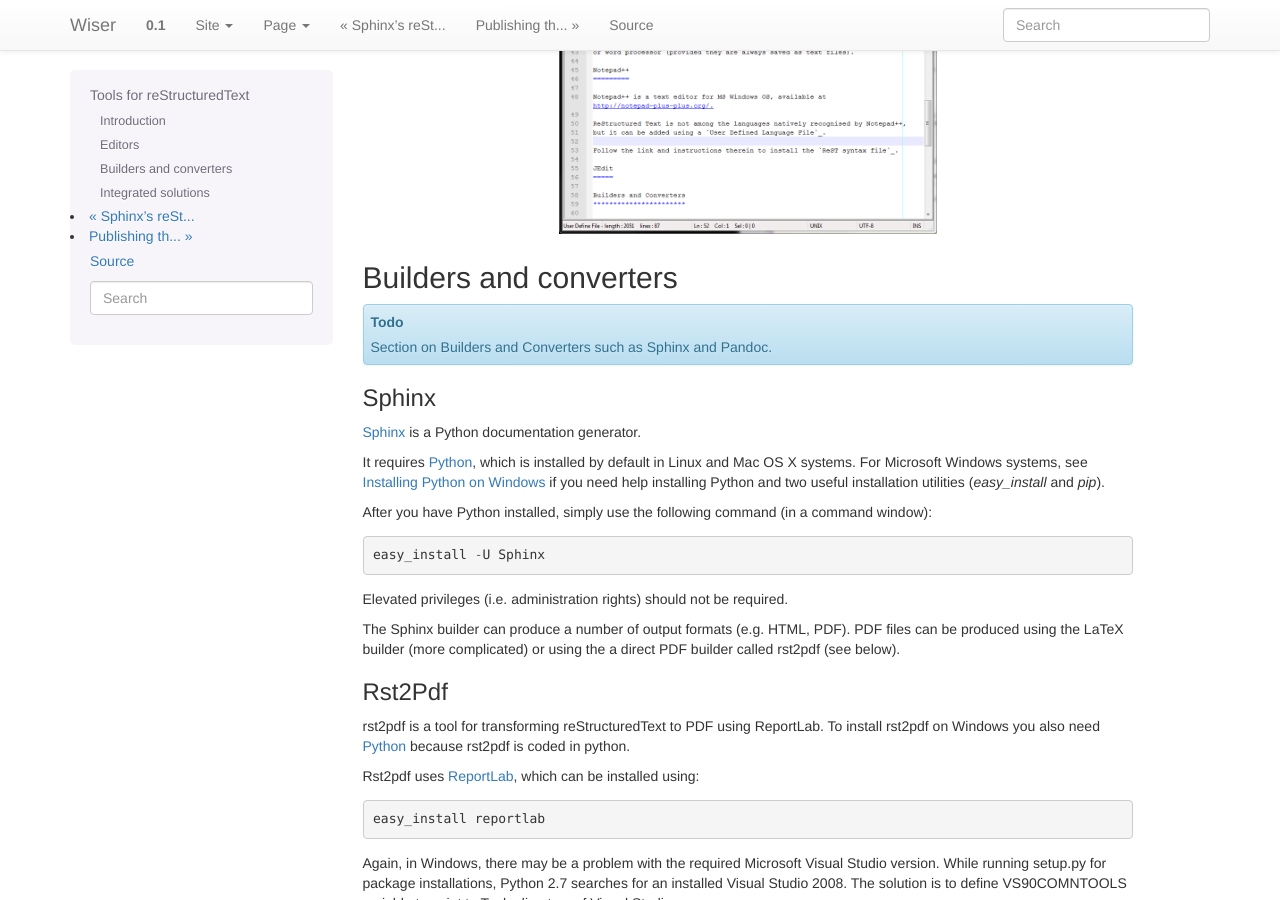
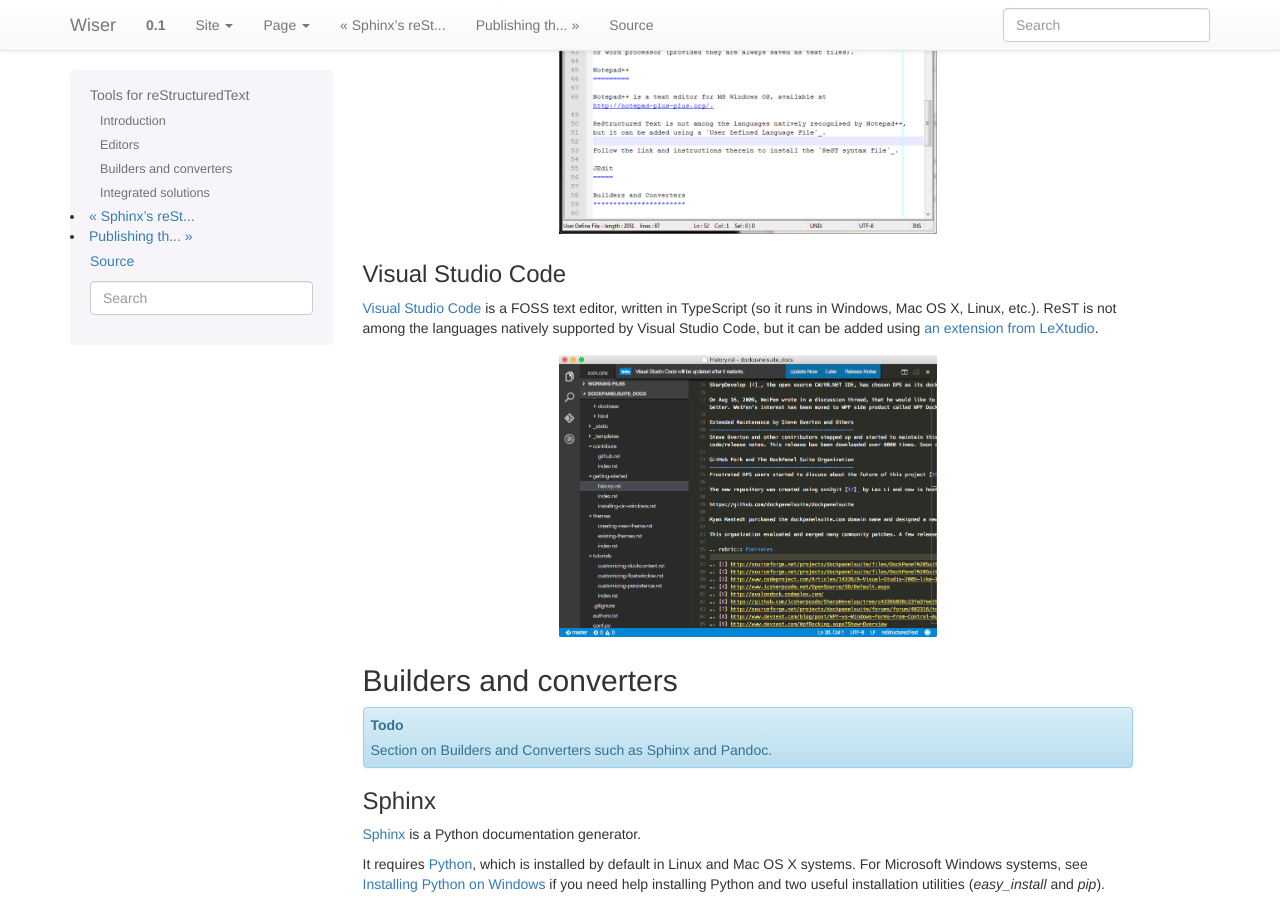
Before and after one commit to percursoaleatorio/build-me-the-docs-please, a Sphinx documentation site: the page built from docs/source/Using_Sphinx/ToolsForReStructuredText.rst, in a window 1280 px wide and 900 px high, scrolled down 1057 px. Built offline with Sphinx 7.4.7, drawn with Linux system fonts in a browser that asks for light colours; formulas are drawn with MathJax 3.

Commit message:
Added visual studio code info.

```diff
--- a/docs/source/Using_Sphinx/ToolsForReStructuredText.rst
+++ b/docs/source/Using_Sphinx/ToolsForReStructuredText.rst
@@ -69,6 +69,16 @@
 
 .. figure:: img/NotepadPlusPlus.png
    :alt: This document opened in Notepad++.
+   :width: 50%
+
+Visual Studio Code
+------------------
+
+`Visual Studio Code <http://code.visualstudio.com>`_ is a FOSS text editor, written in TypeScript (so it runs in Windows, Mac OS X, Linux, etc.).
+ReST is not among the languages natively supported by Visual Studio Code, but it can be added using `an extension from LeXtudio <https://github.com/lextm/vscode-restructuredtext>`_.
+
+.. figure:: img/vscode.png
+   :alt: This document opened in Visual Studio Code.
    :width: 50%
 
 Builders and converters
```
Also changed, not shown: docs/source/Using_Sphinx/img/vscode.png (added).
